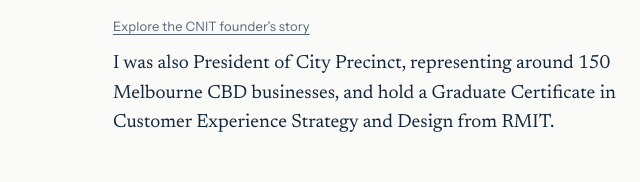
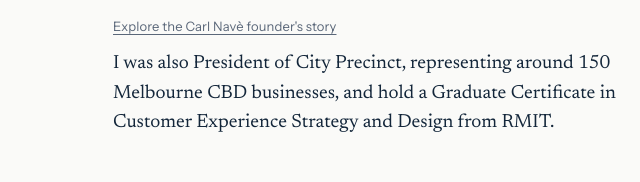
Before and after one commit to cn-bit/portfolio, a plain HTML site: page about.html in a window 1280 px wide. Shown: the part 578-760 px from the top of the page, 441-1081 px from the left. Drawn offline with Linux system fonts and the light colour scheme.

Commit message:
About: link reads 'Explore the Carl Navè founder's story'
Co-Authored-By: Claude Opus 5.5 <noreply@anthropic.com>
Claude-Session: https://claude.ai/code/session_01VXDo3XZFgoZUnh3Wfa2kwx

```diff
--- a/about.html
+++ b/about.html
@@ -36,7 +36,7 @@
           <h1>I understand the agency relationship from both sides of the table.</h1>
           <p>For nearly four years I led client relationships at Antimony Studio, a Melbourne brand and digital studio, first as Account Director and then as Client Services Director, working between clients' senior teams and the studio across property, fashion, food and wellness.</p>
           <p>Before that, I spent twelve years running Carl Navè — Individually Tailored, a bespoke and made-to-measure menswear business with suppliers in Italy and China, a wholesale and white-label arm, and more than 3,000 clients, most of whom came back.</p>
-          <p class="meta-label visit"><a href="work/cnit.html">Explore the CNIT founder's story</a></p>
+          <p class="meta-label visit"><a href="work/cnit.html">Explore the Carl Navè founder's story</a></p>
           <p>I was also President of City Precinct, representing around 150 Melbourne CBD businesses, and hold a Graduate Certificate in Customer Experience Strategy and Design from RMIT.</p>
           <h2 class="bio-sub" id="how-i-work">How I work</h2>
           <p>I understand what sits behind a marketing budget and what a business needs the work to do. I balance the client's objectives with the realities of delivery, protecting scope and margin, and give strategists, designers and developers the conditions to do their best work.</p>
```
